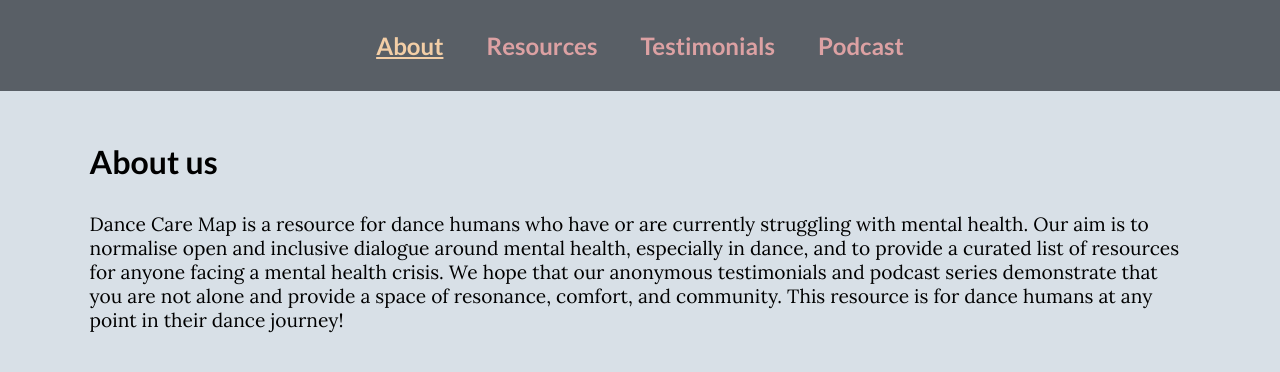
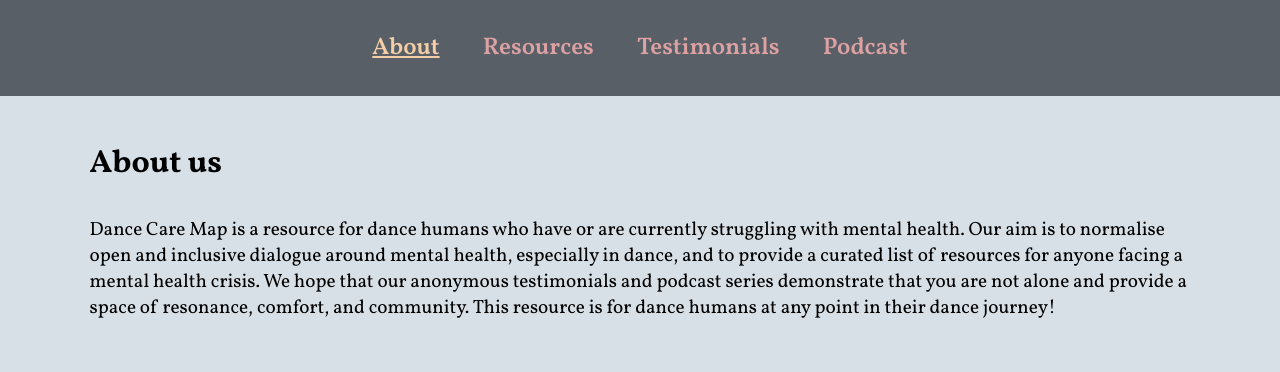
Before and after one commit to Flinnja/lsms-map, a Jekyll site: the page built from about.html, in a window 1280 px wide. Shown: the top 372 px of the page. Built offline with Jekyll 4.4.1, drawn with Linux system fonts in a browser that asks for light colours.

Commit message:
use vollkorn for font as a compromise over tnr

```diff
--- a/_layouts/default.html
+++ b/_layouts/default.html
@@ -4,7 +4,7 @@
 		<title>Dance Care Map</title>
 		<meta name="description" content="A repository of mental health resources and support for dancers in New Zealand">
 		<meta name="viewport" content="width=device-width, initial-scale=1">
-		<link href="https://fonts.googleapis.com/css2?family=Lora:wght@400;500;600;700&family=Lato:wght@300;400;500;600;700&display=swap" rel="stylesheet">
+		<link href="https://fonts.googleapis.com/css2?family=Vollkorn:wght@400;500;600;700&family=Lora:wght@400;500;600;700&family=Lato:wght@300;400;500;600;700&display=swap" rel="stylesheet">
 		<link rel="stylesheet" href="./assets/css/styles.css">
 	</head>
 
--- a/_layouts/one-deep.html
+++ b/_layouts/one-deep.html
@@ -4,7 +4,7 @@
 		<title>Dance Care Map</title>
 		<meta name="description" content="A repository of mental health resources and support for dancers in New Zealand">
 		<meta name="viewport" content="width=device-width, initial-scale=1">
-		<link href="https://fonts.googleapis.com/css2?family=Lora:wght@400;500;600;700&family=Lato:wght@300;400;500;600;700&display=swap" rel="stylesheet">
+		<link href="https://fonts.googleapis.com/css2?family=Vollkorn:wght@400;500;600;700&family=Lora:wght@400;500;600;700&family=Lato:wght@300;400;500;600;700&display=swap" rel="stylesheet">
 		<link rel="stylesheet" href="../assets/css/styles.css">
 	</head>
 
--- a/_sass/variables.scss
+++ b/_sass/variables.scss
@@ -11,5 +11,8 @@
 $base-grey-old: #C8D0D7;
 $base-grey-blue: #595F66;
 
-$font-header: "Lato", serif;
-$font-body: "Lora", sans-serif;
+//$font-header: "Lato", serif;
+//$font-body: "Lora", sans-serif;
+
+$font-header: "Vollkorn", serif;
+$font-body: "Vollkorn", sans-serif;
```
